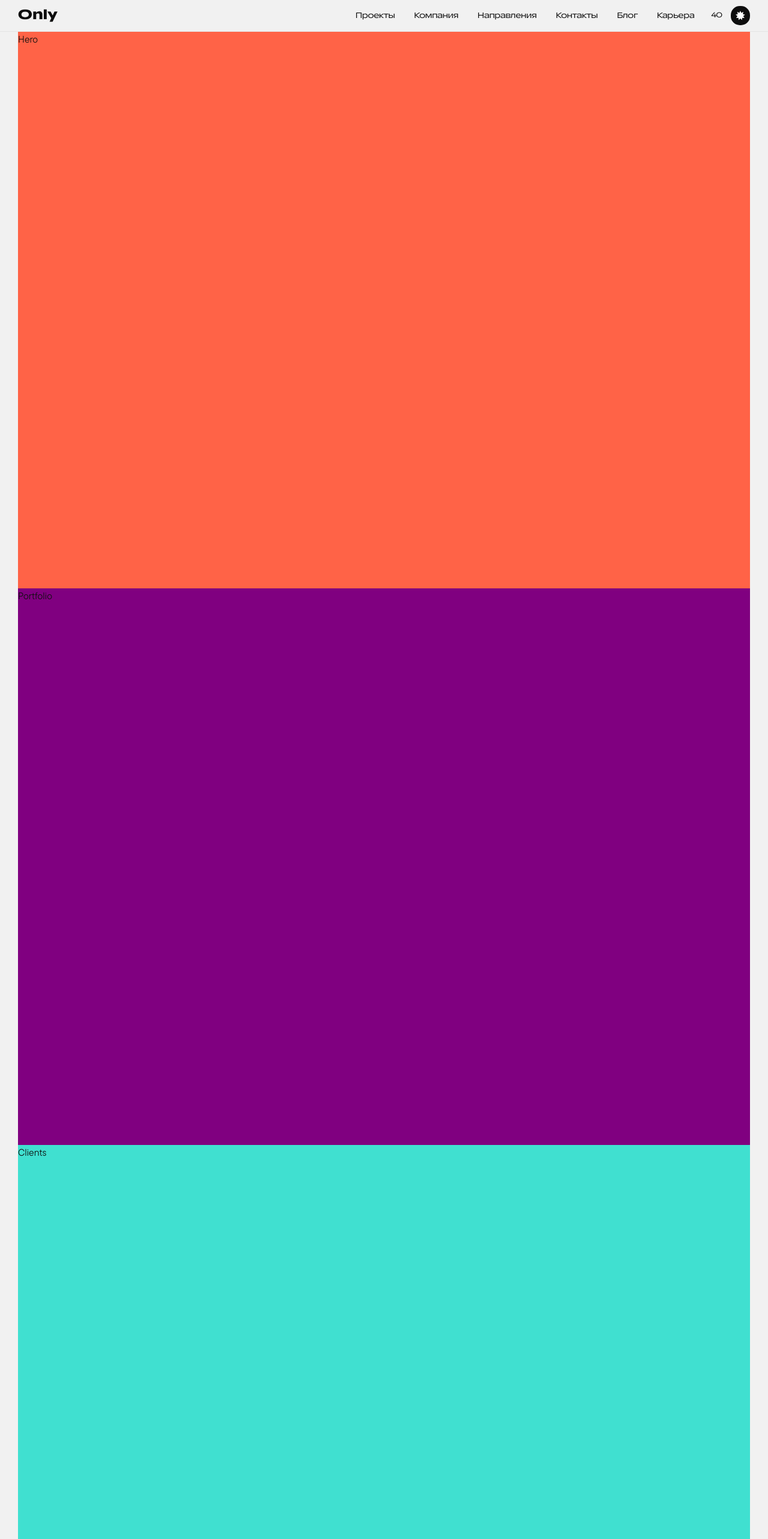
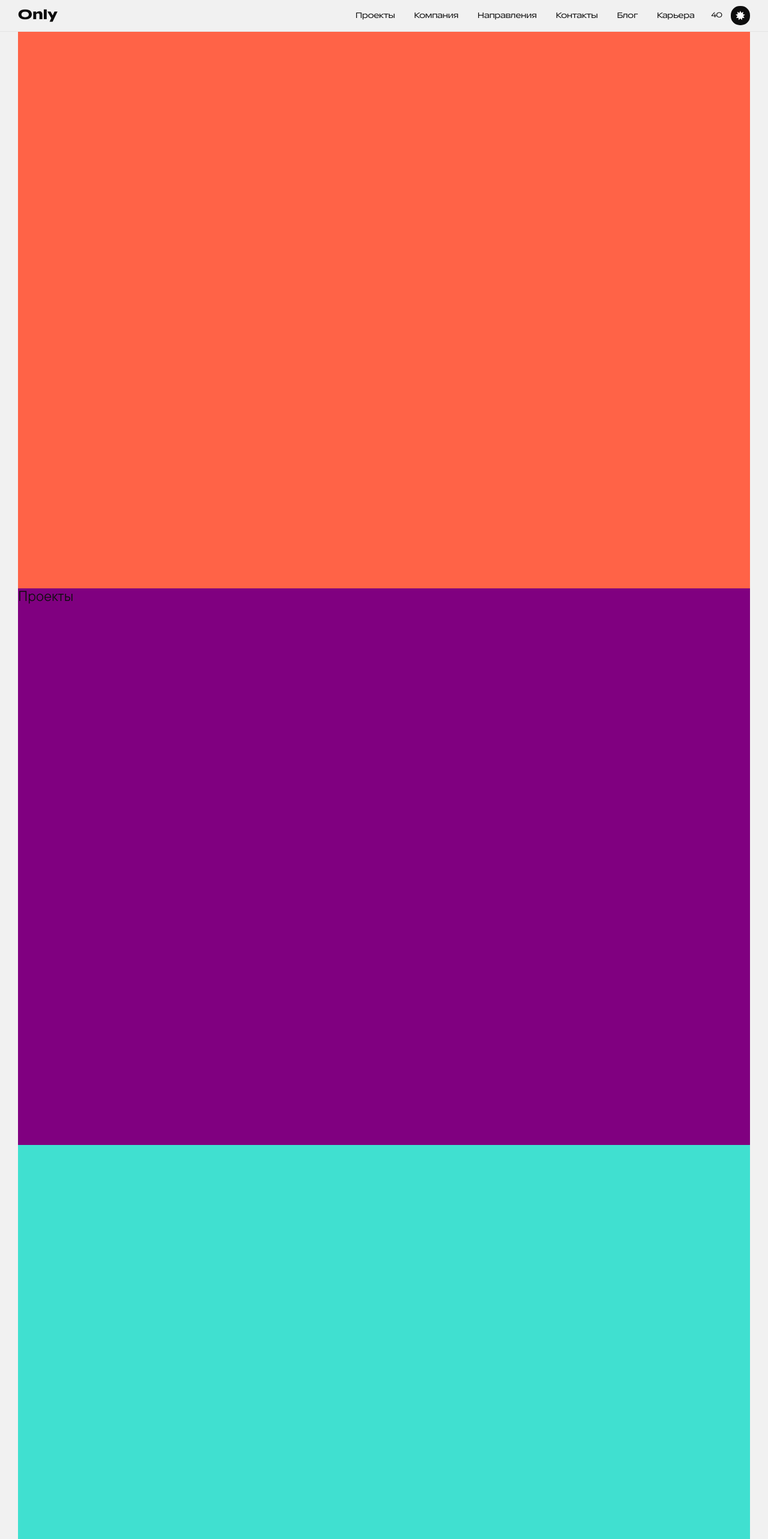
Before and after one commit to ministrov/only-championship, a Next.js app: page / in a window 1280 px wide. Shown: the top 2566 px of the page at 60% size. Built offline with nearby package versions, Linux system fonts and the light colour scheme.

Commit message:
feat: add a title for all sections

```diff
--- a/app/components/awards/Awards.tsx
+++ b/app/components/awards/Awards.tsx
@@ -2,6 +2,8 @@ import styles from './Awards.module.css';
 
 export const Awards = () => {
   return (
-    <section className={styles.awards}>Awards</section>
+    <section className={styles.awards}>
+      <h2 className={styles.title}>награды</h2>
+    </section>
   )
 }
--- a/app/components/banner/Banner.tsx
+++ b/app/components/banner/Banner.tsx
@@ -2,6 +2,8 @@ import styles from './Banner.module.css';
 
 export const Banner = () => {
   return (
-    <section className={styles.banner}>Banner</section>
+    <section className={styles.banner}>
+      <h2 className='visually-hidden'>A section of banner with a carousel</h2>
+    </section>
   )
 }
--- a/app/components/clients/Clients.tsx
+++ b/app/components/clients/Clients.tsx
@@ -2,6 +2,8 @@ import styles from './Clients.module.css';
 
 export const Clients = () => {
   return (
-    <section className={styles.clients}>Clients</section>
+    <section className={styles.clients}>
+      <h2 className='visually-hidden'>Section of the Only clients</h2>
+    </section>
   )
 }
--- a/app/components/hero/Hero.tsx
+++ b/app/components/hero/Hero.tsx
@@ -2,6 +2,8 @@ import styles from './Hero.module.css';
 
 export const Hero = () => {
   return (
-    <section className={styles.hero}>Hero</section>
+    <section className={styles.hero}>
+      <h2 className='visually-hidden'>Section hero</h2>
+    </section>
   )
 }
--- a/app/components/portfolio/Portfolio.tsx
+++ b/app/components/portfolio/Portfolio.tsx
@@ -2,6 +2,8 @@ import styles from './Portfolio.module.css';
 
 export const Portfolio = () => {
   return (
-    <section className={styles.portfolio}>Portfolio</section>
+    <section className={styles.portfolio}>
+      <h2 className={styles.title}>Проекты</h2>
+    </section>
   )
 }
--- a/app/components/projects/Projects.tsx
+++ b/app/components/projects/Projects.tsx
@@ -2,6 +2,8 @@ import styles from './Projects.module.css';
 
 export const Projects = () => {
   return (
-    <section className={styles.projects}>Projects</section>
+    <section className={styles.projects}>
+      <h2 className={styles.title}>крупные проекты</h2>
+    </section>
   )
 }
--- a/app/layout.tsx
+++ b/app/layout.tsx
@@ -42,6 +42,7 @@ export default function RootLayout({
       <body className={`${firstFont.variable} ${secondFont.variable}`}>
         <Header />
         <main>
+          <h1 className='visually-hidden'>A landing page of the Only design studio</h1>
           {children}
         </main>
         <Footer />
```
